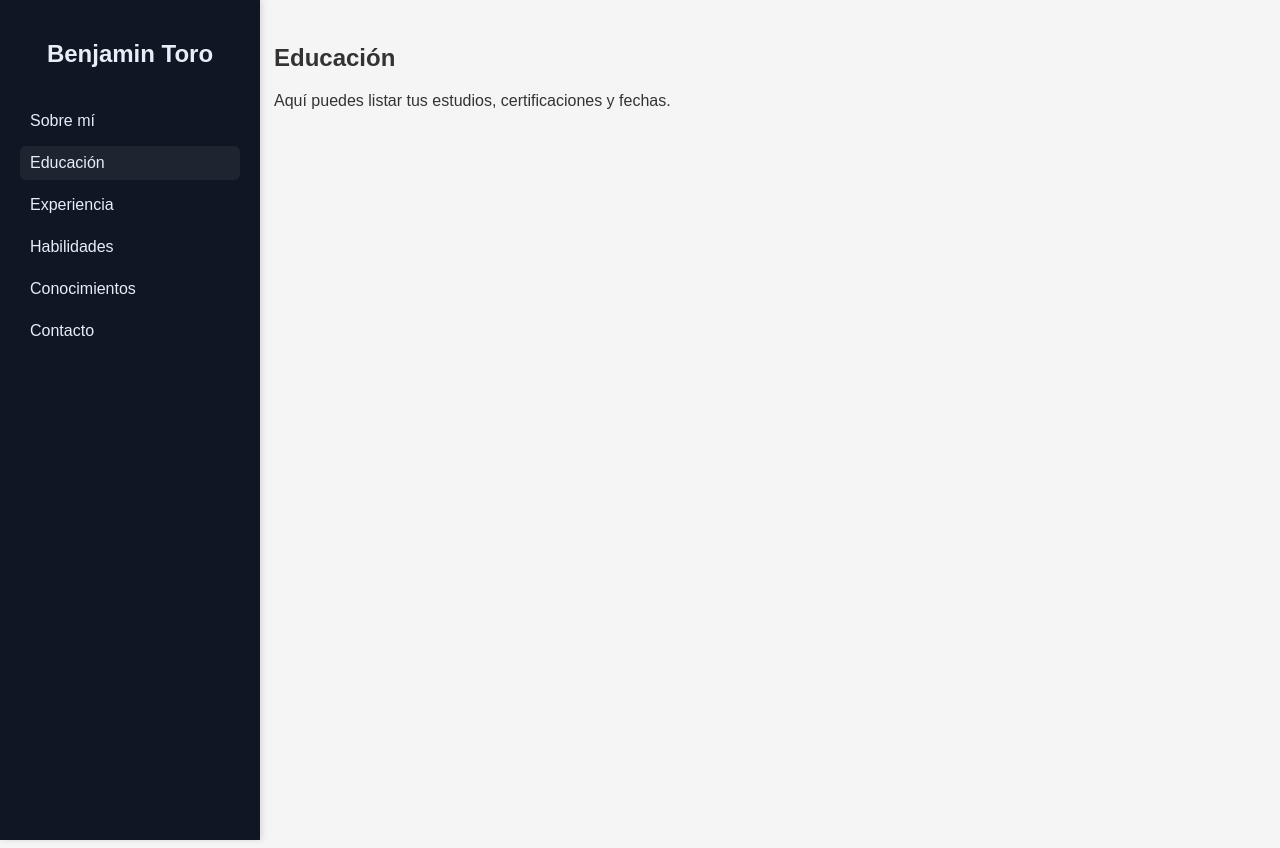
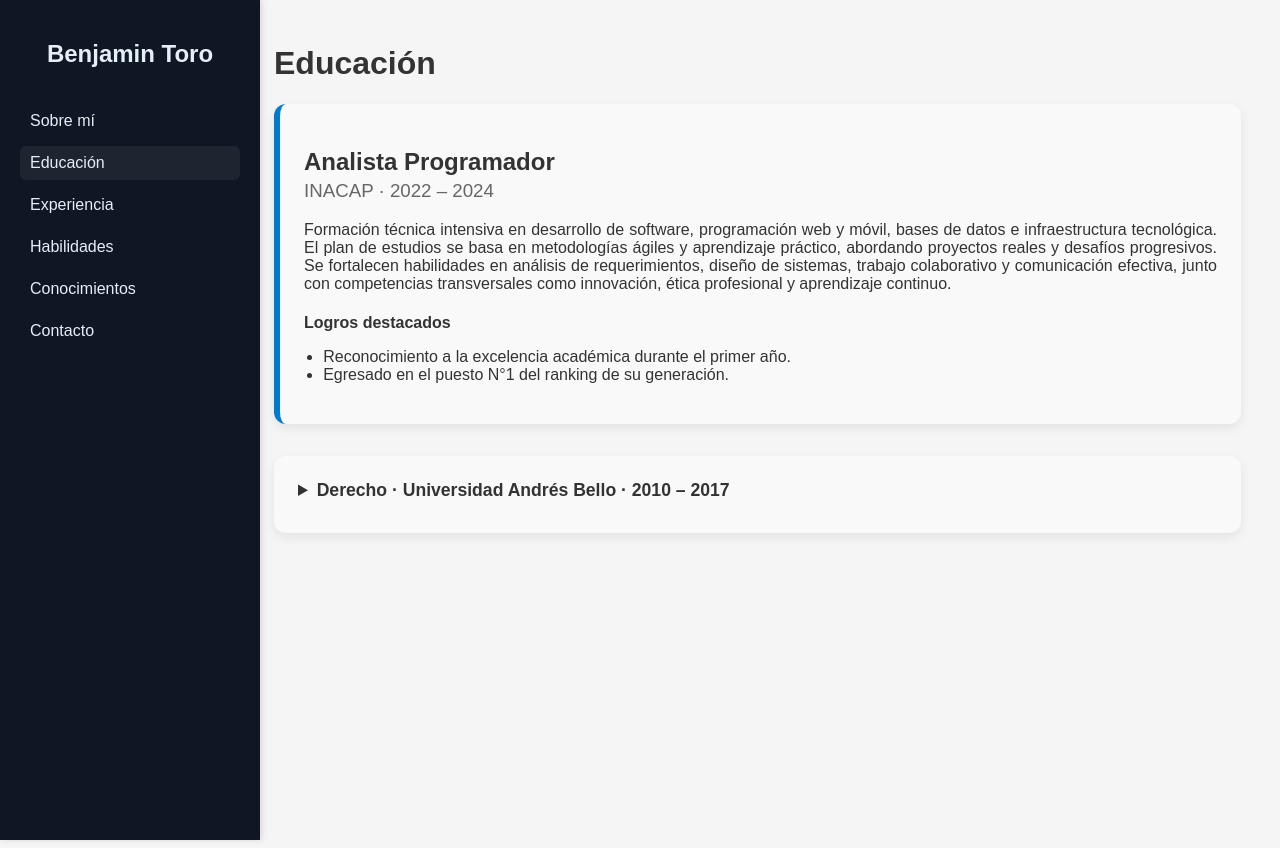
Before and after one commit to bentoroal/mi-portafolio, an Angular app: page /education in a window 1280 px wide. Before the commit the page ends 816 px from the top, so only its background shows below. Built offline with nearby package versions, Linux system fonts and the light colour scheme; a web font is replaced by a local one.

Commit message:
Agrega componente card y educacion
Se agrega componente shared de card para experiencias, educacion y otros

```diff
--- a/src/app/app.scss
+++ b/src/app/app.scss
@@ -1,7 +1,8 @@
 :host {
   display: flex;
-  height: 100vh;
-  overflow: hidden;
+  height: auto;
+  min-height: 100vh;
+  overflow: visible; // permite que el body maneje el scroll
   animation: fadeIn 300ms ease-in-out;
 }
 
@@ -16,18 +17,38 @@
   }
 }
 
+/* Sidebar fijo */
 .sidebar {
+  position: fixed;
+  top: 0;
+  left: 0;
   width: 250px;
+  height: 100vh;
   flex-shrink: 0;
 }
 
+/* Contenido principal fluido */
 .main-content {
+  margin-left: 250px;
   flex: 1;
-  overflow-y: auto;
   padding: 1rem;
+  overflow: visible; // evita scrollbar interno
+  min-height: 100vh;
 }
 
+/* Evita saltos cuando aparece la barra de scroll */
+html {
+  scrollbar-gutter: stable;
+}
+
+/* Adaptación móvil */
 @media (max-width: 800px) {
+  .sidebar {
+    position: relative;
+    width: 100%;
+    height: auto;
+  }
+
   .main-content {
     margin-left: 0;
     padding: 16px;
--- a/src/app/app.ts
+++ b/src/app/app.ts
@@ -2,7 +2,7 @@ import { Component, signal } from '@angular/core';
 import { RouterOutlet, RouterModule } from '@angular/router';
 import { SidebarComponent } from './core/sidebar/sidebar';
 
-//Para subur a git pages usar comando npm run deploy
+//Para subir a git pages usar comando npm run deploy
 @Component({
   selector: 'app-root',
   standalone: true,
--- a/src/app/features/education/education.html
+++ b/src/app/features/education/education.html
@@ -1,2 +1,31 @@
-<h2>Educación</h2>
-<p>Aquí puedes listar tus estudios, certificaciones y fechas.</p>
+<div class="education-container">
+  <h1>Educación</h1>
+
+  <app-card-item
+    [title]="'Analista Programador'"
+    [institution]="'INACAP'"
+    [period]="'2022 – 2024'"
+    [description]="
+      'Formación técnica intensiva en desarrollo de software, programación web y móvil, bases de datos e infraestructura tecnológica. El plan de estudios se basa en metodologías ágiles y aprendizaje práctico, abordando proyectos reales y desafíos progresivos. Se fortalecen habilidades en análisis de requerimientos, diseño de sistemas, trabajo colaborativo y comunicación efectiva, junto con competencias transversales como innovación, ética profesional y aprendizaje continuo.'
+    "
+    [achievements]="[
+      'Reconocimiento a la excelencia académica durante el primer año.',
+      'Egresado en el puesto N°1 del ranking de su generación.'
+    ]"
+    [isPrimary]="true"
+  ></app-card-item>
+
+  <app-card-item
+    [title]="'Derecho'"
+    [institution]="'Universidad Andrés Bello'"
+    [period]="'2010 – 2017'"
+    [description]="
+      'Formación jurídica integral con énfasis en derecho civil, penal, constitucional y procesal. Complementada con habilidades en argumentación, redacción jurídica y análisis crítico. El programa incluyó la preparación y aprobación del examen de grado, consolidando competencias para el ejercicio profesional, la litigación y la asesoría legal en diversos contextos públicos y privados.'
+    "
+    [achievements]="[
+      'Egresado en el lugar N°27 de un total de 309 alumnos de la generación.',
+      'Aprobación del examen de grado como parte del proceso final de titulación.'
+    ]"
+    [collapsible]="true"
+  ></app-card-item>
+</div>
--- a/src/app/features/education/education.ts
+++ b/src/app/features/education/education.ts
@@ -1,11 +1,12 @@
 import { Component } from '@angular/core';
 import { CommonModule } from '@angular/common';
+import { CardItemComponent } from '../../shared/components/card-item/card-item.component';
 
 @Component({
   selector: 'app-education',
   standalone: true,
-  imports: [CommonModule],
+  imports: [CommonModule, CardItemComponent],
   templateUrl: './education.html',
-  styleUrls: ['./education.scss']
+  styleUrls: ['./education.scss'],
 })
 export class EducationComponent {}
--- /dev/null
+++ b/src/app/shared/components/card-item/card-item.component.html
@@ -0,0 +1,40 @@
+<div class="card-item" [class.primary]="isPrimary">
+  @if (!collapsible) {
+    <div>
+      <h2>{{ title }}</h2>
+      <h3>{{ institution }} · {{ period }}</h3>
+      <p>{{ description }}</p>
+
+      @if (achievements.length > 0) {
+        <div class="achievements">
+          <h4>Logros destacados</h4>
+          <ul>
+            @for (item of achievements; track $index) {
+              <li>{{ item }}</li>
+            }
+          </ul>
+        </div>
+      }
+    </div>
+  }
+
+  @if (collapsible) {
+    <details>
+      <summary>
+        <strong>{{ title }}</strong> · {{ institution }} · {{ period }}
+      </summary>
+      <p>{{ description }}</p>
+
+      @if (achievements.length > 0) {
+        <div class="achievements">
+          <h4>Logros destacados</h4>
+          <ul>
+            @for (item of achievements; track $index) {
+              <li>{{ item }}</li>
+            }
+          </ul>
+        </div>
+      }
+    </details>
+  }
+</div>
--- /dev/null
+++ b/src/app/shared/components/card-item/card-item.component.scss
@@ -0,0 +1,52 @@
+.card-item {
+  background: #f9f9f9;
+  border-radius: 12px;
+  padding: 1.5rem;
+  box-shadow: 0 4px 12px rgba(0, 0, 0, 0.08);
+  transition: transform 0.3s ease;
+  margin-bottom: 2rem;
+  text-align: justify;
+
+  p {
+    text-align: justify;
+  }
+
+  ul {
+    text-align: justify;
+  }
+
+
+  &.primary {
+    border-left: 6px solid #007acc;
+  }
+
+  h2 {
+    margin-bottom: 0.25rem;
+  }
+
+  h3 {
+    margin-top: 0;
+    color: #666;
+    font-weight: 500;
+  }
+
+  summary {
+    cursor: pointer;
+    font-size: 1.1rem;
+    font-weight: 600;
+    margin-bottom: 0.5rem;
+  }
+
+  .achievements {
+    margin-top: 1rem;
+
+    h4 {
+      margin-bottom: 0.5rem;
+      font-weight: 600;
+    }
+
+    ul {
+      padding-left: 1.2rem;
+    }
+  }
+}
--- a/src/styles/styles.scss
+++ b/src/styles/styles.scss
@@ -1,5 +1,9 @@
 @use 'tokens' as *;
 @use 'animations' as *;
+
+html {
+  scrollbar-gutter: stable; /* Reserva espacio para la scrollbar */
+}
 
 
 @font-face {
```
Also changed, not shown: src/app/shared/components/card-item/card-item.component.ts (added, +20 -0 lines).
